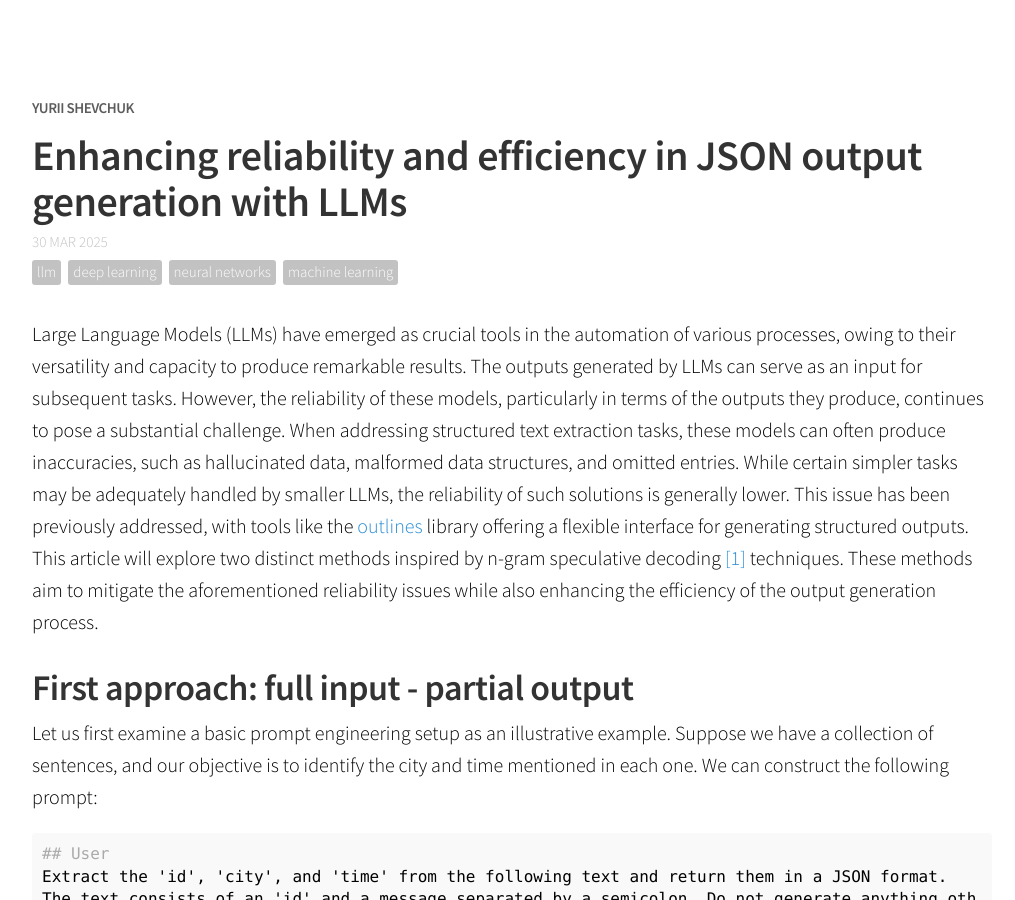
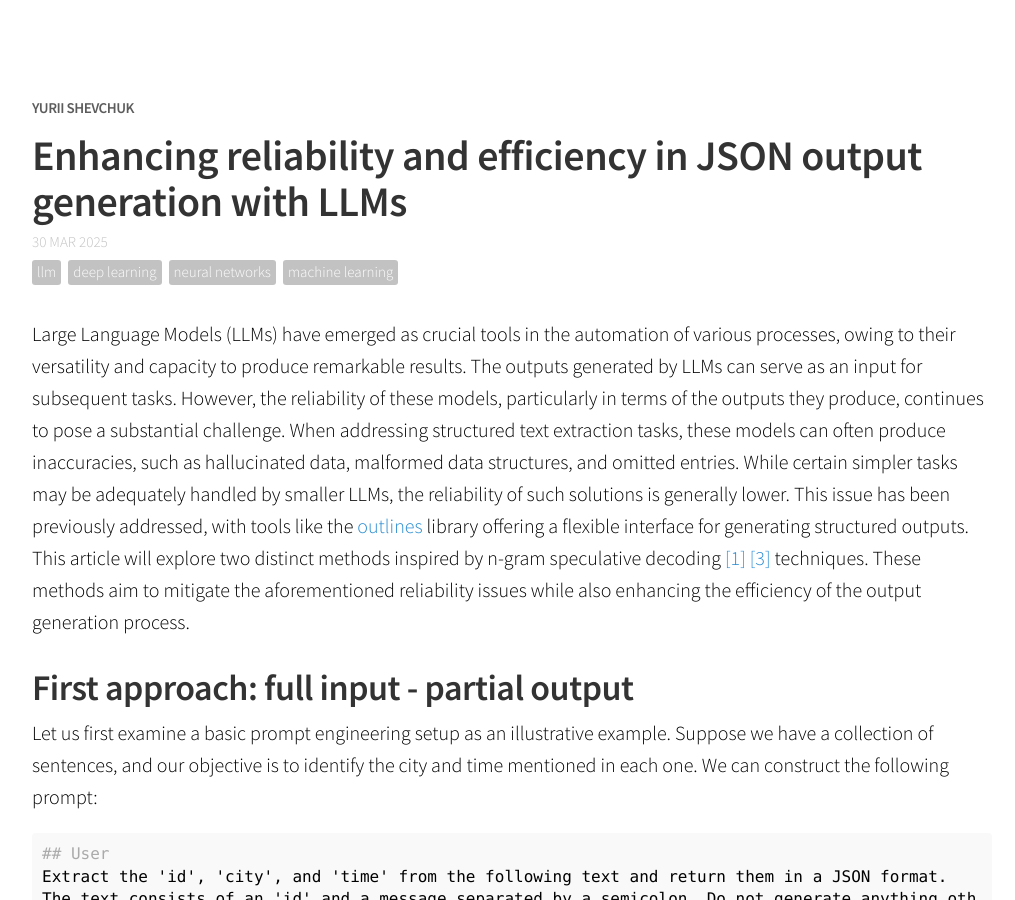
Before and after one commit to itdxer/blog.itdxer.com, a Jekyll site: the page built from _posts/2025-03-30-efficient-json-extraction-with-llm.md, in a window 1280 px wide and 900 px high. Shown: the whole window, without its empty margins (128-1143 px from the left). Built offline with Jekyll 4.4.1, drawn with Linux system fonts in a browser that asks for light colours; nearby versions of some CDN libraries; comment, search, counter and statistics services are not loaded.

```diff
--- a/_posts/2025-03-30-efficient-json-extraction-with-llm.md
+++ b/_posts/2025-03-30-efficient-json-extraction-with-llm.md
@@ -11,7 +11,7 @@ comments: true
 share: true
 ---
 
-Large Language Models (LLMs) have emerged as crucial tools in the automation of various processes, owing to their versatility and capacity to produce remarkable results. The outputs generated by LLMs can serve as an input for subsequent tasks. However, the reliability of these models, particularly in terms of the outputs they produce, continues to pose a substantial challenge. When addressing structured text extraction tasks, these models can often produce inaccuracies, such as hallucinated data, malformed data structures, and omitted entries. While certain simpler tasks may be adequately handled by smaller LLMs, the reliability of such solutions is generally lower. This issue has been previously addressed, with tools like the [outlines](https://github.com/dottxt-ai/outlines) library offering a flexible interface for generating structured outputs. This article will explore two distinct methods inspired by n-gram speculative decoding [[1]](#1) techniques. These methods aim to mitigate the aforementioned reliability issues while also enhancing the efficiency of the output generation process.
+Large Language Models (LLMs) have emerged as crucial tools in the automation of various processes, owing to their versatility and capacity to produce remarkable results. The outputs generated by LLMs can serve as an input for subsequent tasks. However, the reliability of these models, particularly in terms of the outputs they produce, continues to pose a substantial challenge. When addressing structured text extraction tasks, these models can often produce inaccuracies, such as hallucinated data, malformed data structures, and omitted entries. While certain simpler tasks may be adequately handled by smaller LLMs, the reliability of such solutions is generally lower. This issue has been previously addressed, with tools like the [outlines](https://github.com/dottxt-ai/outlines) library offering a flexible interface for generating structured outputs. This article will explore two distinct methods inspired by n-gram speculative decoding [[1]](#1)  [[3]](#3) techniques. These methods aim to mitigate the aforementioned reliability issues while also enhancing the efficiency of the output generation process.
 
 ## First approach: full input - partial output
 
```
Also changed, not shown: other parts of _posts/2025-03-30-efficient-json-extraction-with-llm.md (+1 -1 lines).
